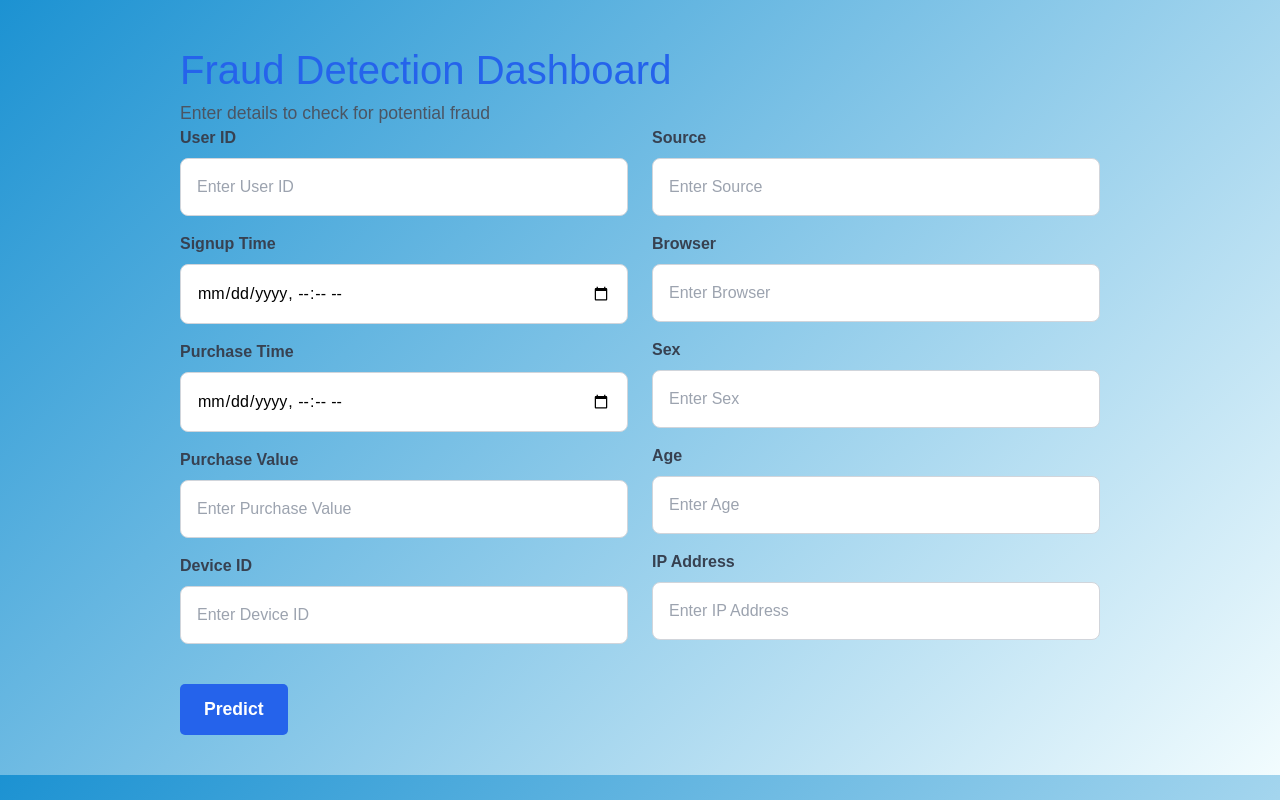
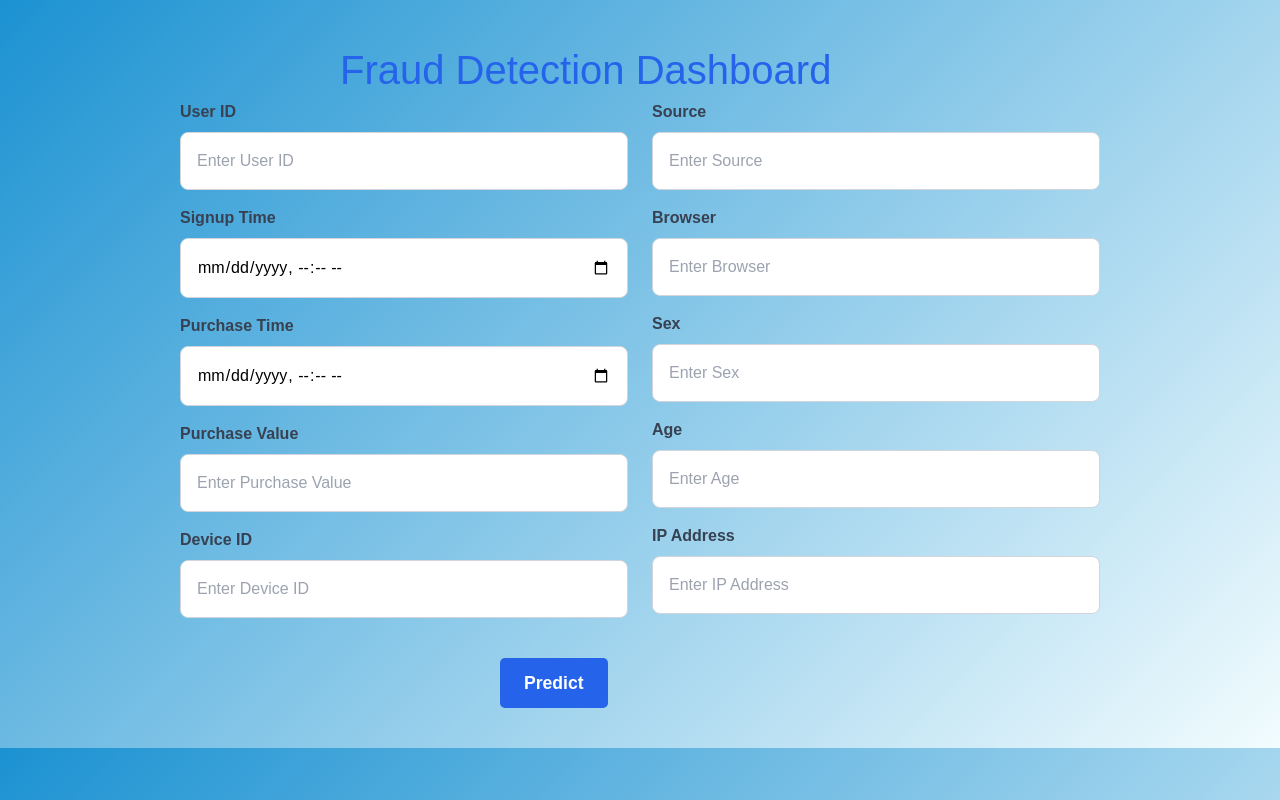
Before and after one commit to Getachew0557/fraud-detection-ecommerce-banking, a Flask app: page / in a window 1280 px wide. Run offline with Flask 3, Linux system fonts and the light colour scheme.

Commit message:
Center fraud predction

```diff
--- a/flask-app/static/css/main.css
+++ b/flask-app/static/css/main.css
@@ -575,6 +575,7 @@ body {
 h1 {
   font-size: 2.5rem;
   color: #2563EB;
+  margin-left: 10rem;
 }
 
 p {
@@ -626,12 +627,13 @@ label {
   padding: 0.75rem 1.5rem;
   background-color: #2563EB;
   color: white;
-    font-weight: 600;
+  font-weight: 700;
   border: none;
   border-radius: 5px;
   cursor: pointer;
   transition: background-color 0.3s ease;
   font-size: 1.1rem;
+  margin-left: 20rem; /* Optional: add margin for better spacing */
 }
 
 .btn-primary:hover {
--- a/flask-app/templates/index.html
+++ b/flask-app/templates/index.html
@@ -10,8 +10,7 @@
     <div class="container max-w-4xl p-10 bg-white rounded-lg shadow-lg mx-auto">
         <!-- Header -->
         <header class="mb-8 text-center">
-            <h1 class="text-4xl font-extrabold text-blue-600">Fraud Detection Dashboard</h1>
-            <p class="text-gray-600 mt-2">Enter details to check for potential fraud</p>
+            <h1 class="text-4xl font-extrabold text-blue-600 pl-6">Fraud Detection Dashboard</h1>
         </header>
 
         <!-- Form Section -->
@@ -72,9 +71,9 @@
                 </div>
             </div>
 
-            <!-- Centered Submit Button -->
-            <div class="text-center col-span-2 mt-15">
-                <button type="submit" class="btn-primary">Predict</button>
+            <!-- Centered Submit Button with Left Padding -->
+            <div class="text-center col-span-2 mt-15 pl-6">
+                <button type="submit" class="btn-primary pl-16">Predict</button> <!-- Added left padding class -->
             </div>
         </form>
 
```
Lines whose indentation alone changed are shown as unchanged.
